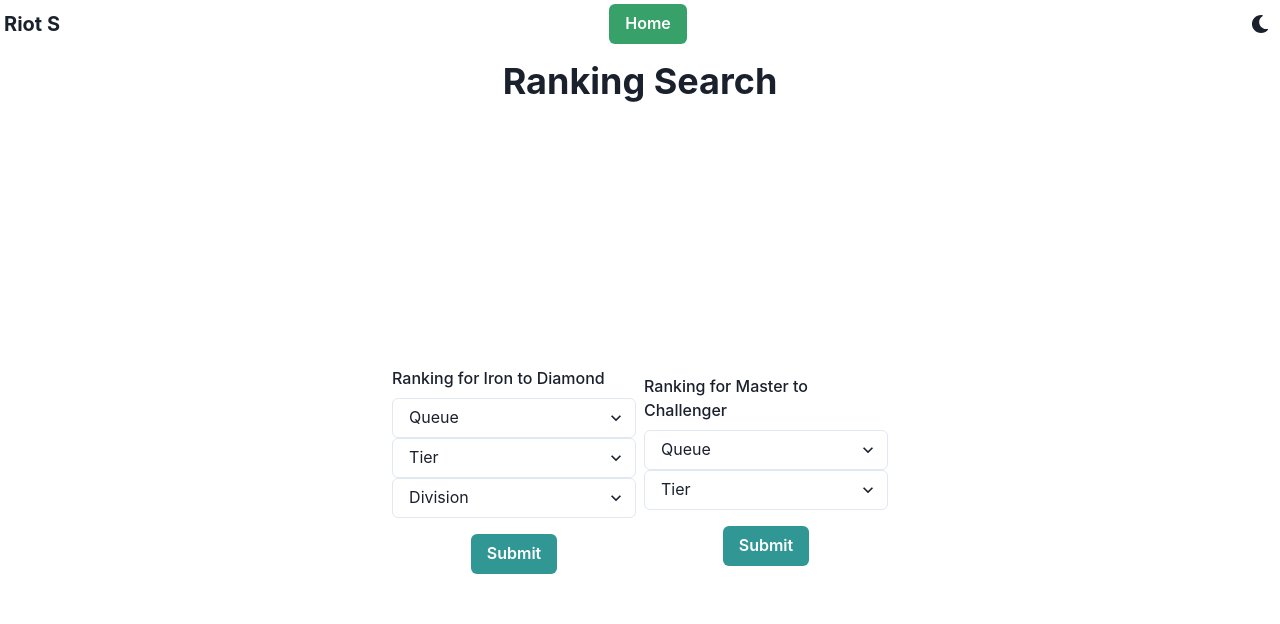
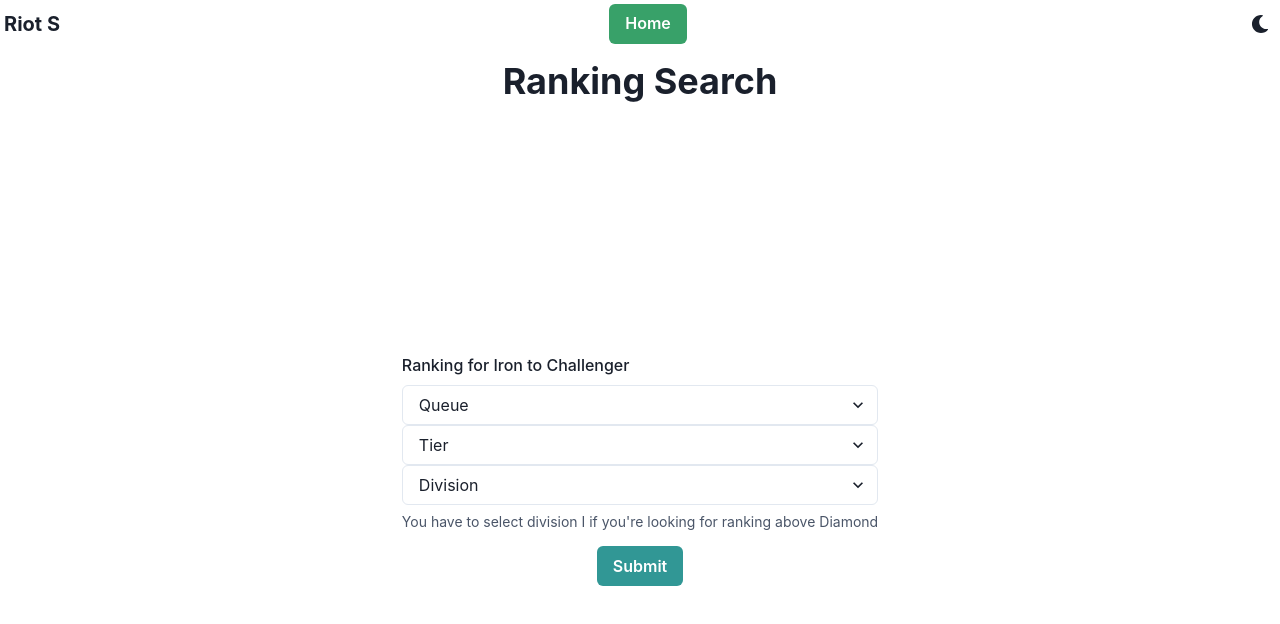
Before and after one commit to B-Forest/RiotApiSearch, a React (Create React App) app: page /rankingsearch in a window 1280 px wide. Shown: the top 624 px of the page. Built offline with nearby package versions, Linux system fonts and the light colour scheme.

Commit message:
début de la création de la page rankig

```diff
--- a/src/api/riotAPI.js
+++ b/src/api/riotAPI.js
@@ -1,6 +1,6 @@
 /* const [searchText, setSearchText] = useState('');
 const [playerData, setPlayerData] = useState({}); */
-const API_KEY = "RGAPI-9d398d55-e0ff-4329-b0d8-bb0cdc08eda9"
+const API_KEY = "RGAPI-f3f23af7-147e-4c94-a94d-723ffd18c9b5"
 
 const PlayerApi = {
 
@@ -51,10 +51,7 @@ const PlayerApi = {
         }catch (error){
             console.log(error)
         }
-    }
-}
-
-const RankApi = {
+    },
 
     getRanking: async (queue, tier, division) => {
         try {
@@ -75,6 +72,7 @@ const RankApi = {
             console.log(error)
         }
     },
+
 }
 
-export default PlayerApi;
+export default PlayerApi ;
--- a/src/components/searchRanking.js
+++ /dev/null
@@ -1,66 +0,0 @@
-import { useContext, useState } from 'react';
-import {
-  FormControl,
-  FormLabel,
-  Select,
-  Button,
-  Flex,
- } from '@chakra-ui/react';
-
-export const SearchProfile = () => {
-    const [searchRanking, setSearchRanking] = useState([]);
-
-    return(
-        <>
-        <Flex minWidth='max-content' alignItems='center' gap='2'>
-        <FormControl>
-                  <FormLabel>Ranking for Iron to Diamond</FormLabel>
-                  <Select placeholder='Queue'>
-                    <option value='RANKED_SOLO_5x5'>Solo Queue</option>
-                    <option value='RANKED_FLEX_SR'>Flex Queue</option>
-                  </Select>
-                  <Select placeholder='Tier'>
-                    <option value='DIAMOND'>Diamond</option>
-                    <option value='PLATINUM'>Platinum</option>
-                    <option value='GOLD'>Gold</option>
-                    <option value='SILVER'>Silver</option>
-                    <option value='BRONZE'>Bronze</option>
-                    <option value='IRON'>Iron</option>
-                  </Select>
-                  <Select placeholder='Division'>
-                    <option value='I'>I</option>
-                    <option value='II'>II</option>
-                    <option value='III'>III</option>
-                    <option value='IV'>IV</option>
-                  </Select>
-                  <Button
-                    mt={4}
-                    colorScheme='teal'
-                    type='submit'
-                  >
-                  Submit
-                  </Button>
-                </FormControl>
-                <FormControl id='ranking_master_form'>
-                  <FormLabel>Ranking for Master to Challenger</FormLabel>
-                  <Select placeholder='Queue'>
-                    <option value='RANKED_SOLO_5x5'>Solo Queue</option>
-                    <option value='RANKED_FLEX_SR'>Flex Queue</option>
-                  </Select>
-                  <Select placeholder='Tier'>
-                    <option value='challenger'>Challenger</option>
-                    <option value='grandmaster'>Grandmaster</option>
-                    <option value='master'>Master</option>
-                  </Select>
-                  <Button
-                    mt={4}
-                    colorScheme='teal'
-                    type='submit'
-                  >
-                  Submit
-                  </Button>
-                </FormControl>
-        </Flex>
-      </>
-    )
-}
--- a/src/context/appContext.js
+++ b/src/context/appContext.js
@@ -31,10 +31,10 @@ export function AppProvider() {
       path: '/rankingsearch',
       element: <RankingSearch />,
     },
-    /* {
+    {
       path: '/ranking/:div',
       element: <Ranking />,
-    }, */
+    },
   ]);
 
   return (
--- a/src/routes/RankingSearch.js
+++ b/src/routes/RankingSearch.js
@@ -6,11 +6,30 @@ import {
   Grid,
   theme,
   Heading,
+  FormControl,
+  FormLabel,
+  Select,
+  Button,
+  FormHelperText,
 } from '@chakra-ui/react';
-import { SearchProfile } from '../components/searchRanking';
 import Header from '../components/Header';
+import { useNavigate } from "react-router-dom";
+import {  useState } from "react";
+import PlayerApi from '../api/riotAPI';
 
 export default function RankingSearch() {
+
+  const navigate = useNavigate();
+  const [rankingTab, setRankingTab] = useState([])
+
+  const handleSubmit = (e) => {
+    console.log(rankingTab)
+    e.preventDefault();
+    PlayerApi.getRanking(rankingTab).then(data =>{
+      navigate(`/ranking/${rankingTab[0]}`)
+    })
+  }
+
   return (
     <ChakraProvider theme={theme}>
       <Header />
@@ -18,7 +37,36 @@ export default function RankingSearch() {
         <Grid minH="100vh" p={3}>
           <Heading>Ranking Search</Heading>
           <VStack spacing={8}>
-            <SearchProfile />
+          <div className="container">
+              <FormControl>
+                <FormLabel>Ranking for Iron to Challenger</FormLabel>
+                <Select placeholder="Queue" onChange={e => setRankingTab(e.target.value)}>
+                  <option value="RANKED_SOLO_5x5">Solo Queue</option>
+                  <option value="RANKED_FLEX_SR">Flex Queue</option>
+                </Select>
+                <Select placeholder="Tier" onChange={e => setRankingTab(e.target.value)}>
+                  <option value="CHALLENGER">Challenger</option>
+                  <option value="GRANDMASTER">Grandmaster</option>
+                  <option value="MASTER">Master</option>
+                  <option value="DIAMOND">Diamond</option>
+                  <option value="PLATINUM">Platinum</option>
+                  <option value="GOLD">Gold</option>
+                  <option value="SILVER">Silver</option>
+                  <option value="BRONZE">Bronze</option>
+                  <option value="IRON">Iron</option>
+                </Select>
+                <Select placeholder="Division" onChange={e => setRankingTab(e.target.value)}>
+                  <option value="I">I</option>
+                  <option value="II">II</option>
+                  <option value="III">III</option>
+                  <option value="IV">IV</option>
+                </Select>
+                <FormHelperText>You have to select division I if you're looking for ranking above Diamond</FormHelperText>
+                <Button mt={4} colorScheme="teal" type="submit" onClick={e => {handleSubmit(e)}}>
+                  Submit
+                </Button>
+              </FormControl>
+              </div>
           </VStack>
         </Grid>
       </Box>
```
Also changed, not shown: src/context/rankingContext.js (added).
